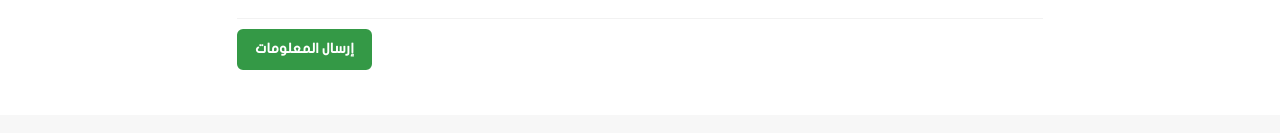
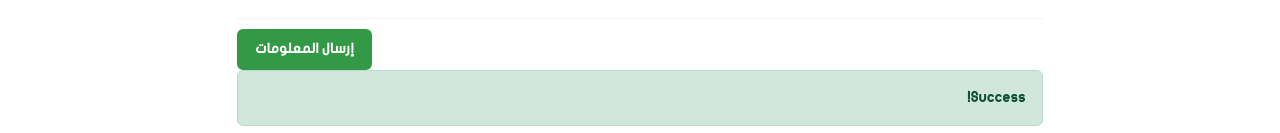
Before and after one commit to Matjarbot/matjarbot-landing-page, a Next.js app: page /contact-us in a window 1280 px wide. Shown: the part 667-800 px from the top of the page. Built offline with nearby package versions, Linux system fonts and the light colour scheme.

Commit message:
fix contact us

```diff
--- a/package.json
+++ b/package.json
@@ -10,7 +10,7 @@
   },
   "dependencies": {
     "@faker-js/faker": "^7.4.0",
-    "@formspree/react": "^2.3.3",
+    "@formspree/react": "^2.4.1",
     "@react-google-maps/api": "^2.12.1",
     "@reduxjs/toolkit": "^1.8.5",
     "@trendyol-js/react-carousel": "^3.0.0",
--- a/pages/contact-us/index.tsx
+++ b/pages/contact-us/index.tsx
@@ -9,12 +9,10 @@ import { useAppSelector } from "../../store/hooks";
 import { useForm, ValidationError } from "@formspree/react";
 
 const Home: NextPage = () => {
-  const [state, handleSubmit] = useForm("xayvpoqn");
+  const [state, handleSubmit] = useForm("xwkjrlva");
   const [full_name, setFull_name] = useState("");
   const [email, setEmail] = useState("");
   const [message, setMessage] = useState("");
-
-
   const { t } = useTranslation();
   const isDark = useAppSelector((state) => state.theme.type);
   return (
@@ -42,7 +40,7 @@ const Home: NextPage = () => {
         noteText={t("contact_us_details")}
       />
       <div className="sb-contact-us-form">
-        {state.succeeded && <>Thanks for your submission!</>}
+
         <div className="row justify-content-center">
           <div className="col-lg-8">
             <form onSubmit={handleSubmit}>
@@ -97,6 +95,10 @@ const Home: NextPage = () => {
                     <button className="btn butt-md butt-primary ml-auto">
                       {t("send_informations_text")}
                     </button>
+
+                  </div>
+                  <div className="alert alert-success">
+                       <strong>Success!</strong>   {state.succeeded && <>Thanks for your submission</>}
                   </div>
                 </div>
               </div>
```
Also changed, not shown: 2 other files (tests, documents, lock files or other folders).
